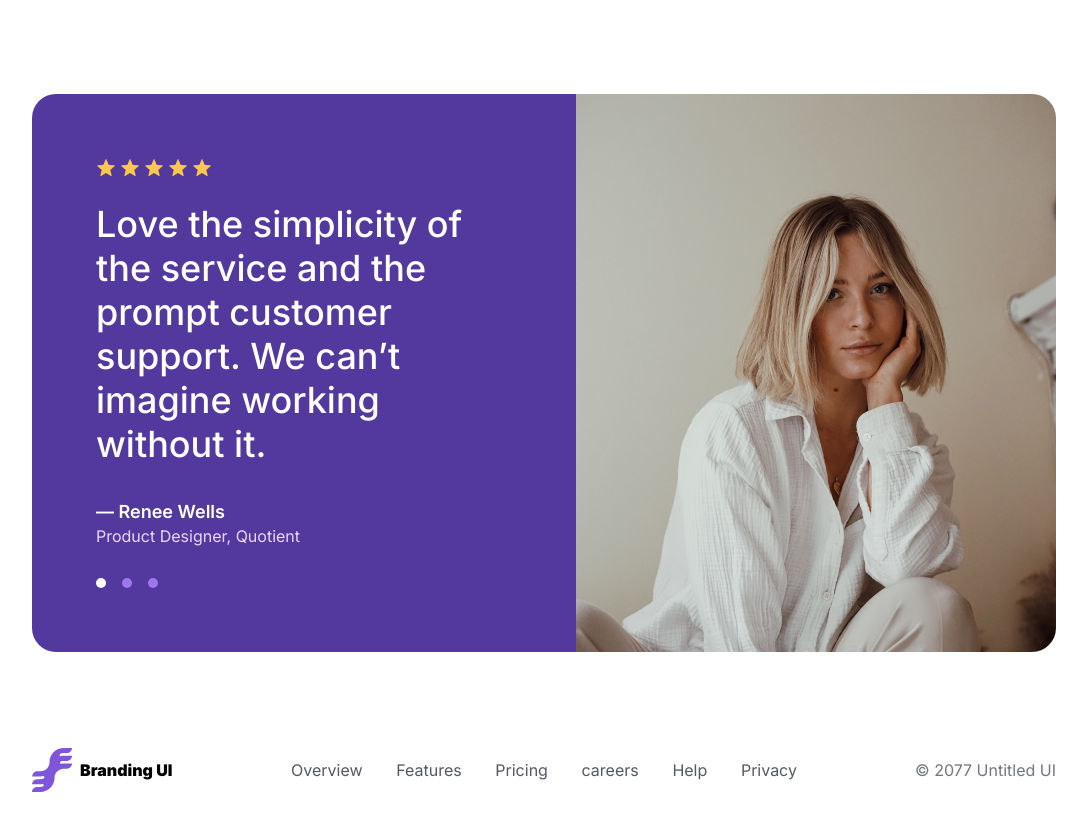
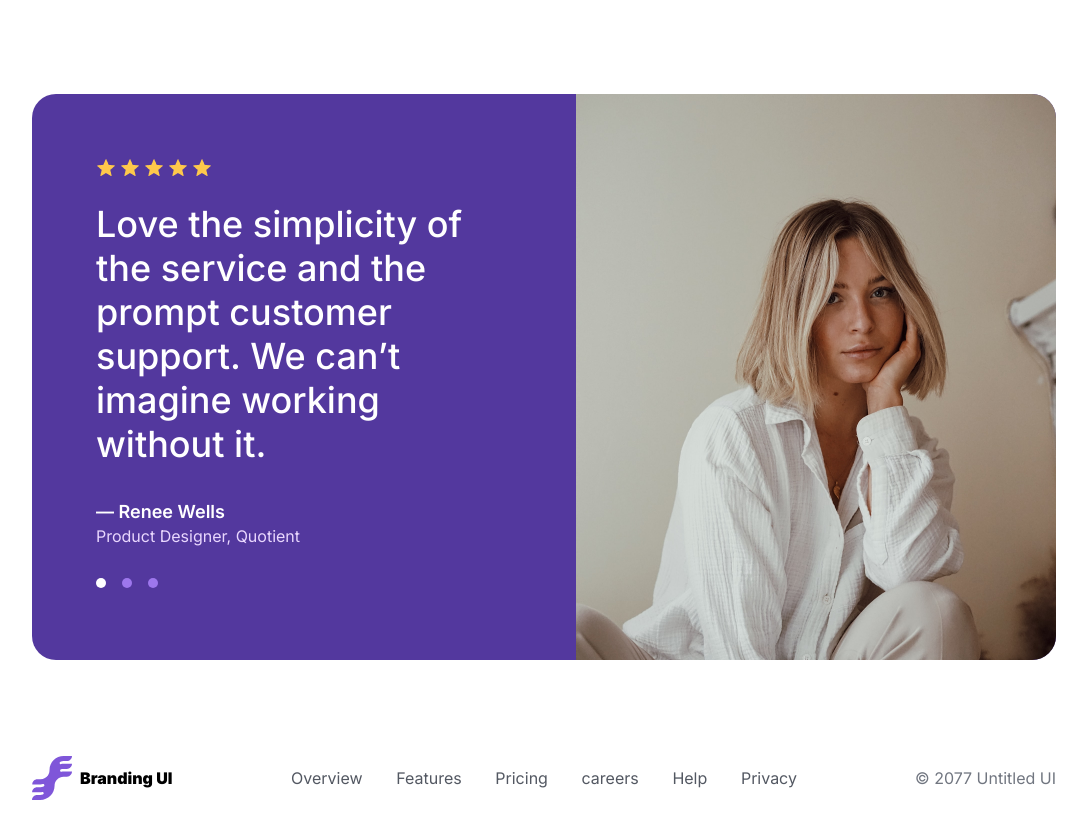
Before and after one commit to 22100509/css5-6, a plain HTML site: page index.html in a window 1280 px wide. Shown: the part 2527-3351 px from the top of the page, without its empty margins (96-1183 px from the left). Drawn offline with Linux system fonts and the light colour scheme.

Commit message:
this_is_rell_the_end

```diff
--- a/index.html
+++ b/index.html
@@ -234,6 +234,7 @@
 
             </div>
           </div>
+          <img  class="girlImage" src="./images/Image (21).png" alt="blonde girl">
         </section>
       </div>
       <footer>
--- a/styles/style.css
+++ b/styles/style.css
@@ -342,9 +342,6 @@ h2 {
   width: 100%;
   border-radius: 24px;
   background: #53389e;
-  background-image: url(/images/Image\ \(21\).png);
-  background-repeat: no-repeat;
-  background-position: right;
   flex-wrap: wrap;
 }
 
@@ -355,6 +352,11 @@ h2 {
   max-width: 544px;
   width: 100%;
   padding: 64px;
+}
+
+.girlImage {
+  border-top-right-radius: 24px;
+  border-bottom-right-radius: 24px;
 }
 
 .starsDiv {
```
